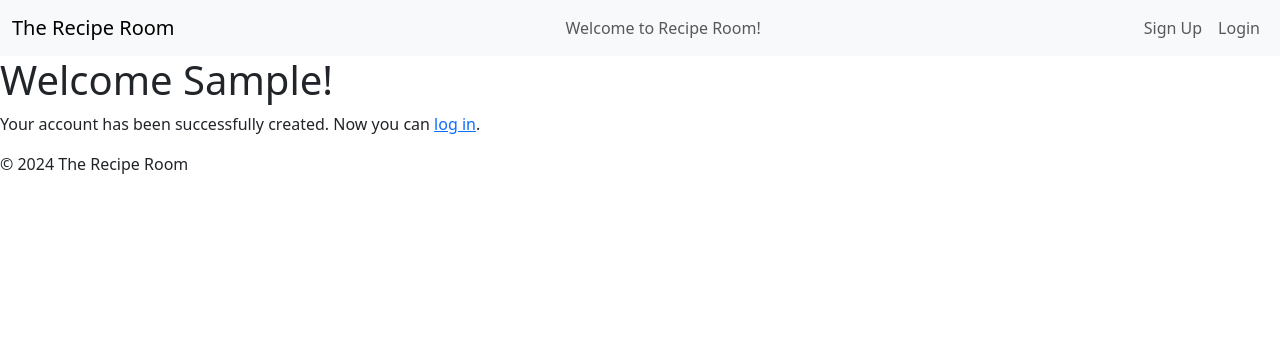
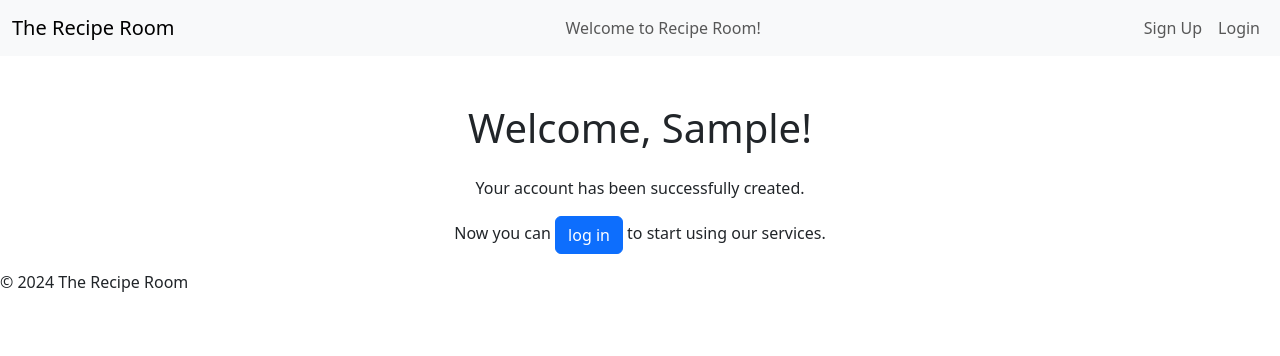
Before and after one commit to CiaranBrain/The-Recipe-Room, a Django app: template recipe_room/account/templates/account/register_done.html in a window 1280 px wide. Shown: the top 356 px of the page. Run offline with Django 5.2, Linux system fonts and the light colour scheme; the template is opened without the code that fills it: most values are stand-ins (such as "Sample title", 1, 10 or a date in 2020).

Commit message:
changed register_done.html

```diff
--- a/recipe_room/account/templates/account/register_done.html
+++ b/recipe_room/account/templates/account/register_done.html
@@ -3,6 +3,9 @@
 {% block title %}Welcome{% endblock %}
 
 {% block content %}
-    <h1>Welcome {{ new_user.first_name }}!</h1>
-    <p>Your account has been successfully created. Now you can <a href="{% url 'login' %}">log in</a>.</p>
+<div class="container mt-5">
+    <h1 class="text-center mb-4">Welcome, {{ new_user.first_name }}!</h1>
+    <p class="text-center">Your account has been successfully created.</p>
+    <p class="text-center">Now you can <a href="{% url 'login' %}" class="btn btn-primary">log in</a> to start using our services.</p>
+</div>
 {% endblock %}
```
